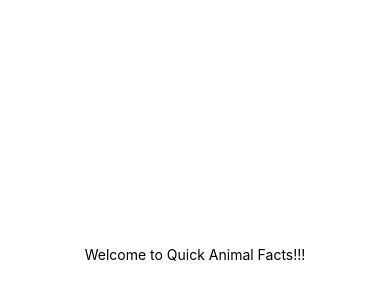
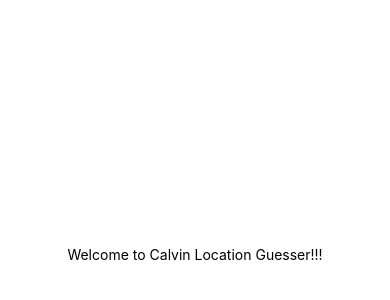
Before and after one commit to cs262-TheBTeam/Client, a React Native app: screen / in a window 390 px wide. Shown: the part 168-468 px from the top of the page. Built offline with nearby package versions, Linux system fonts and the light colour scheme.

Commit message:
Renames app message

```diff
--- a/App.js
+++ b/App.js
@@ -4,7 +4,7 @@ import { StyleSheet, Text, View } from 'react-native';
 export default function App() {
   return (
     <View style={styles.container}>
-      <Text>Welcome to Quick Animal Facts!!!</Text>
+      <Text>Welcome to Calvin Location Guesser!!!</Text>
       <StatusBar style="auto" />
     </View>
   );
```
